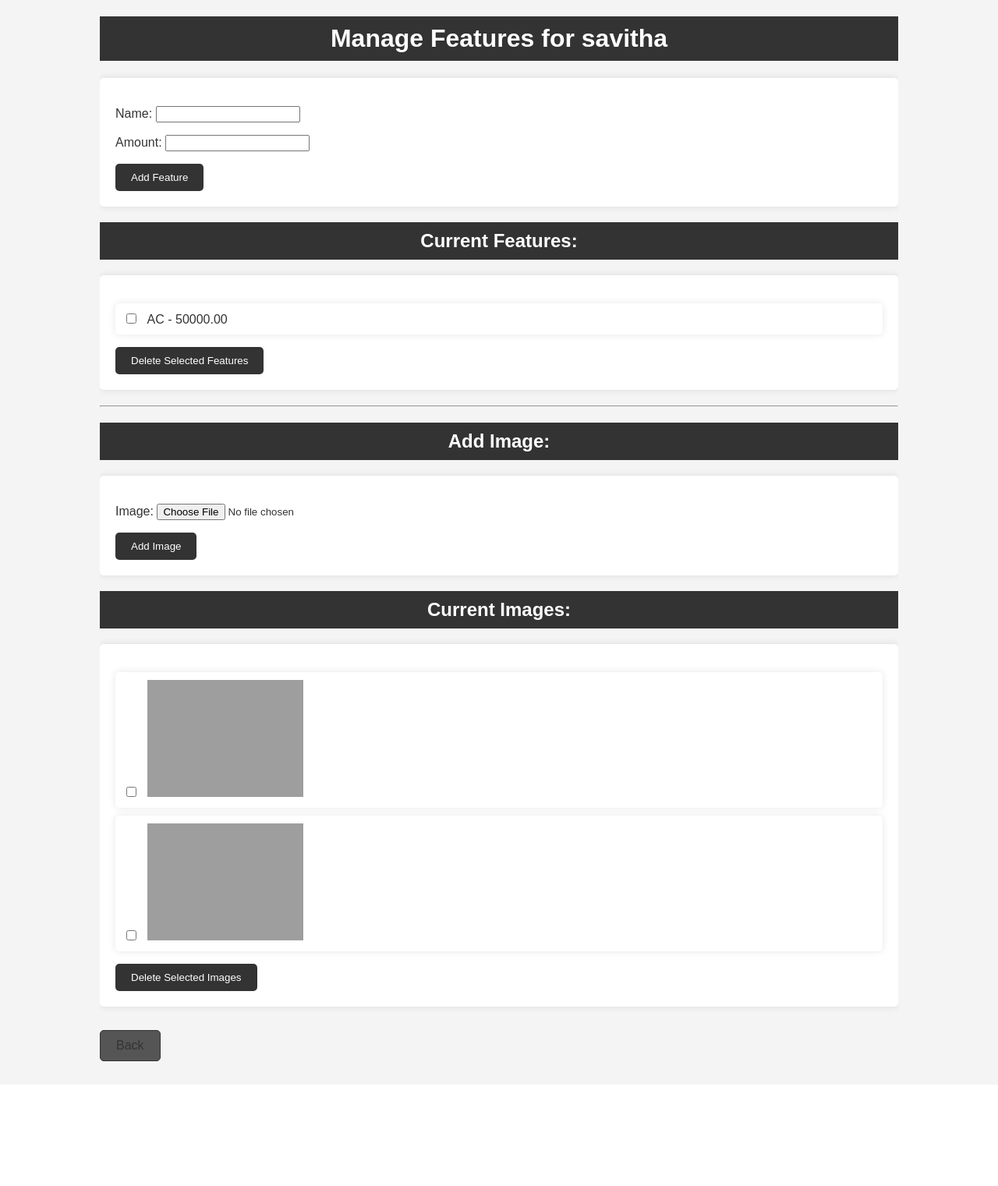
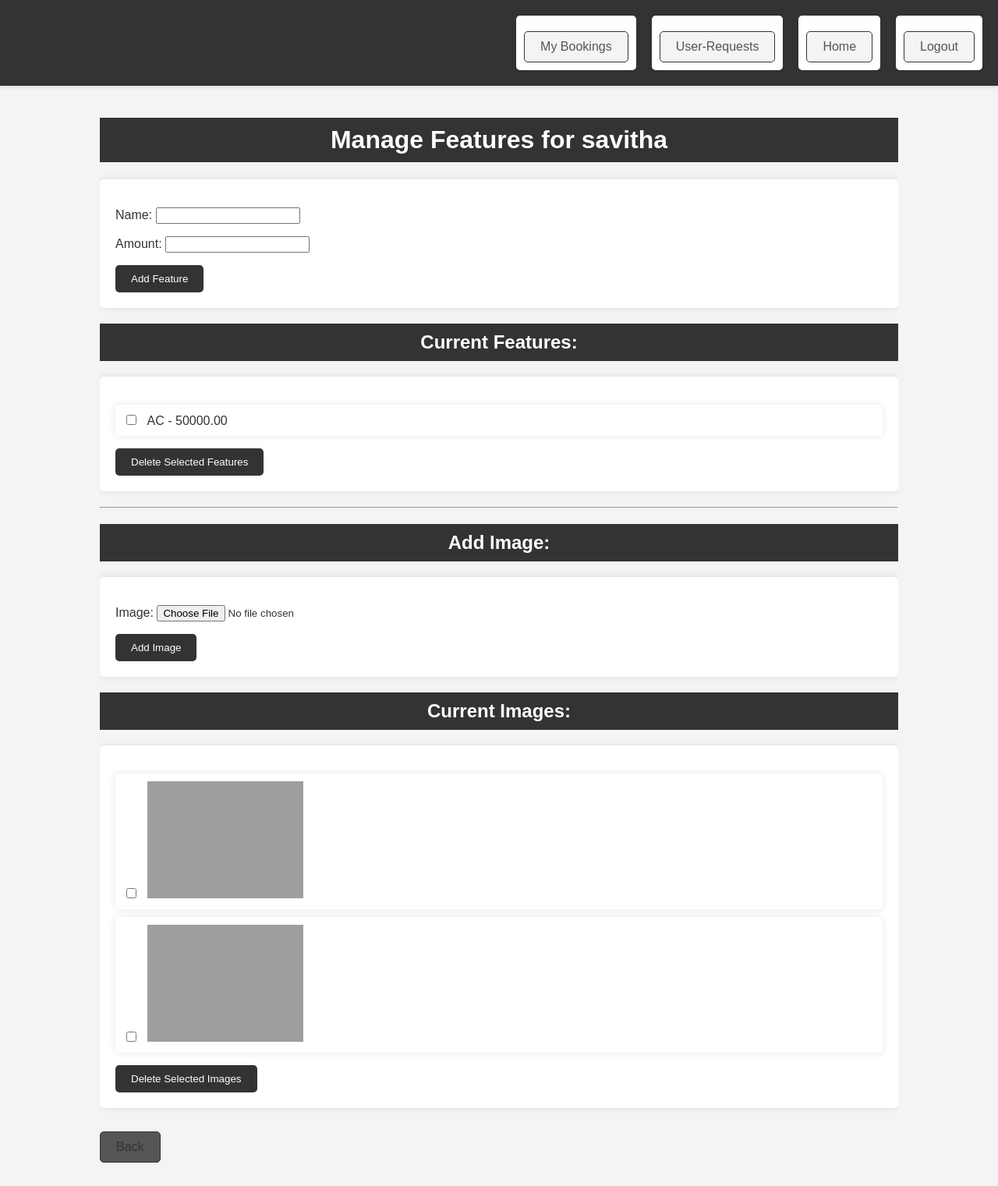
Before and after one commit to alnxha7/event_booking, a Django app: page /event_features/1/ in a window 1280 px wide. Shown: the whole page at 78% size. Before the commit the page ends 1361 px from the top, so only its background shows below. Run offline with Django 4.2, Linux system fonts and the light colour scheme; a user stored in the database is signed in; data comes from the database, SQL or seed files in the repository; both versions use the stored data as it was after the commit; grey boxes are pictures that could not be loaded.

Commit message:
added navbar to events

```diff
--- a/auditorium/templates/event_features.html
+++ b/auditorium/templates/event_features.html
@@ -1,9 +1,10 @@
 <!DOCTYPE html>
-<html>
+<html lang="en">
 <head>
-    <title>Manage Features</title>
+    <meta charset="UTF-8">
+    <meta name="viewport" content="width=device-width, initial-scale=1.0">
     <style>
-        /* Add your existing CSS here */
+        /* General Styles */
         body {
             font-family: Arial, sans-serif;
             margin: 0;
@@ -80,9 +81,66 @@
         .back-btn:hover {
             background-color: #ddd;
         }
+        /* Navbar Styles */
+        nav {
+            background-color: #333;
+            padding: 10px 0;
+            box-shadow: 0 2px 5px rgba(0, 0, 0, 0.1);
+            margin-bottom: 20px;
+        }
+
+        nav ul {
+            list-style-type: none;
+            margin: 0;
+            padding: 0;
+            overflow: hidden;
+            text-align: right;
+        }
+
+        nav ul li {
+            display: inline;
+            float: right;
+            margin-right: 20px;
+        }
+
+        nav ul li a {
+            display: block;
+            color: #555;
+            padding: 10px 20px;
+            text-decoration: none;
+            border-radius: 5px;
+            transition: background-color 0.3s ease, transform 0.3s ease;
+        }
+
+        nav ul li a:hover {
+            background-color: #555;
+            transform: scale(1.1);
+            color: rgb(33, 100, 176);
+        }
+
+        nav ul li a:active {
+            background-color: #444;
+            transform: scale(0.95);
+        }
     </style>
 </head>
 <body>
+    <nav>
+        <ul>
+            <li>
+                <a href="/"> Logout</a>
+            </li>
+            <li>
+                <a href="{% url 'event_host_index' %}"> Home</a>
+            </li>
+            <li>
+                <a href="{% url 'user_requests' %}"> User-Requests</a>
+            </li>
+            <li>
+                <a href="{% url 'event_my_bookings' %}"> My Bookings</a>
+            </li>
+        </ul>
+    </nav>
     <div class="container">
         <h1>Manage Features for {{ auditorium.user.username }}</h1>
 
--- a/auditorium/templates/event_my_bookings.html
+++ b/auditorium/templates/event_my_bookings.html
@@ -16,6 +16,7 @@
 </head>
 
 <body>
+    {% include 'event_navbar.html' %}'
     <div class="container">
         <h2>My Bookings for {{auditorium.user.username}}</h2>
         <table class="table table-striped">
--- a/auditorium/templates/event_schedules.html
+++ b/auditorium/templates/event_schedules.html
@@ -62,6 +62,7 @@
     </style>
 </head>
 <body>
+    {% include 'event_navbar.html' %}
     <h1>Event Schedules for {{ auditorium.user.username }}</h1>
 
     <div class="date-picker-container">
```
Also changed, not shown: auditorium/templates/event_navbar.html (added, +63 -0 lines), auditorium/templates/user_requests.html (+56 -0 lines), db.sqlite3.
